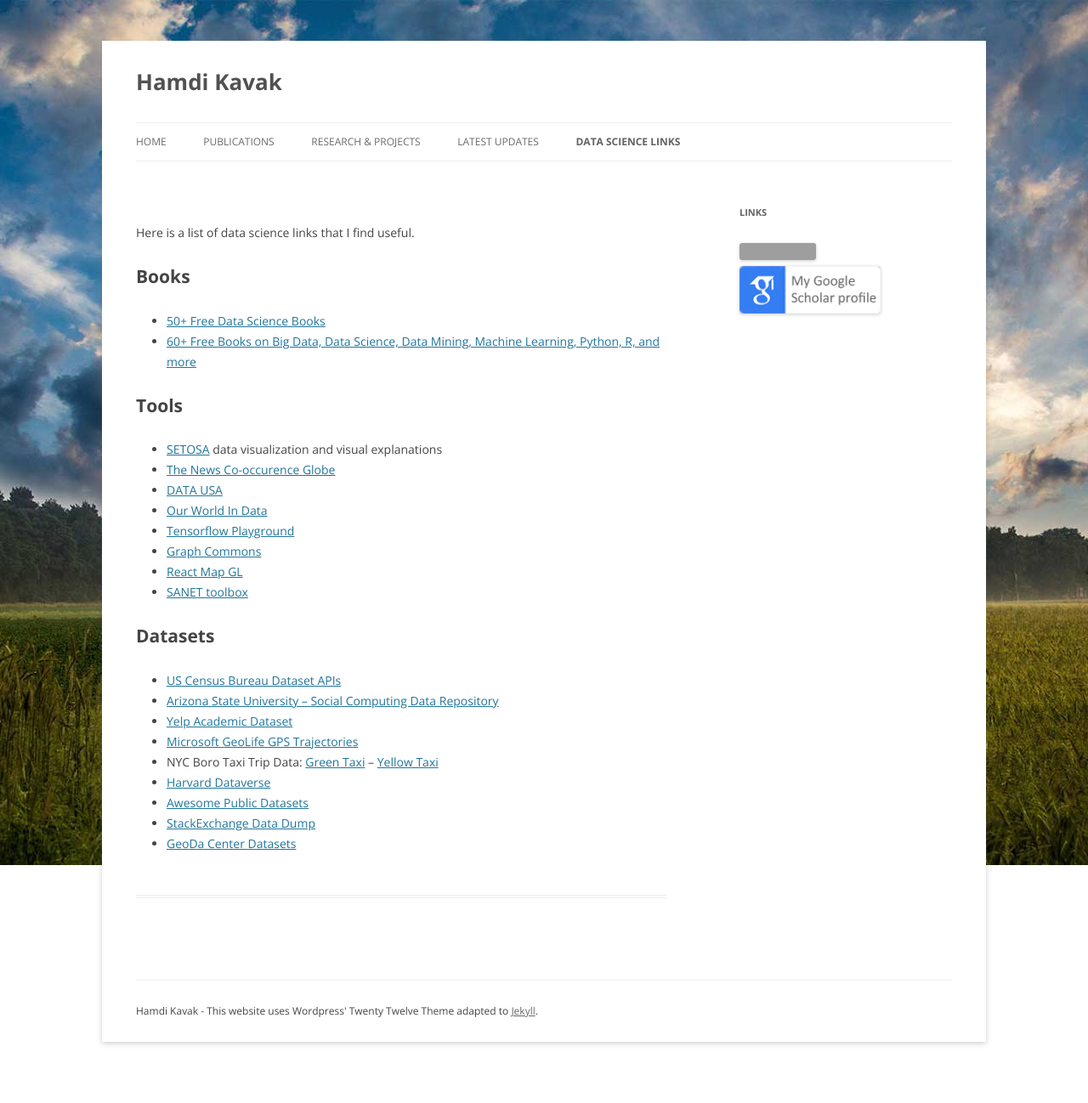
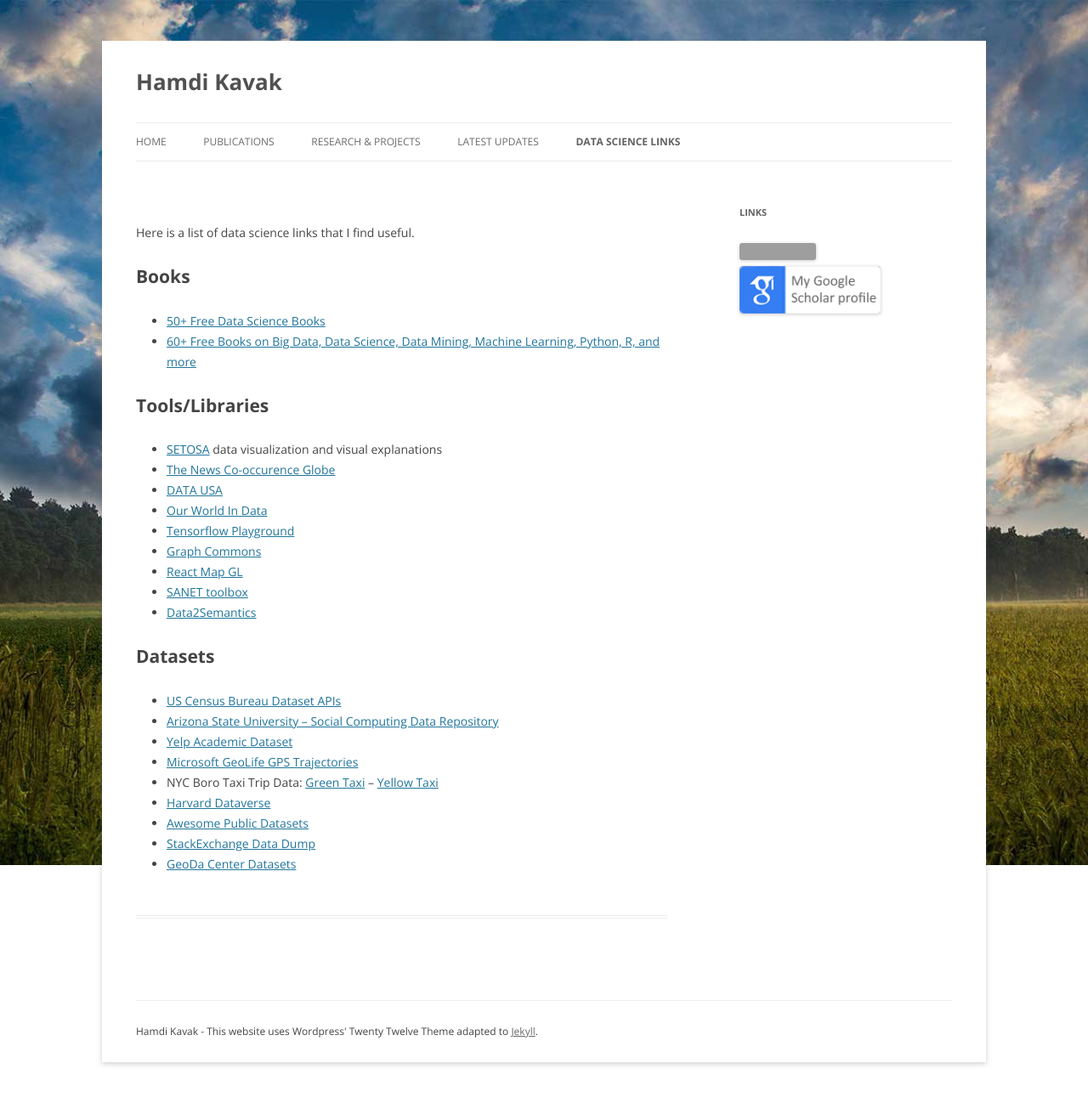
Before and after one commit to hamdikavak/hamdikavak.github.io, a Jekyll site: the page built from datasets/index.html, in a window 1280 px wide. Shown: the whole page at 85% size. Built offline with Jekyll 4.4.1, drawn with Linux system fonts in a browser that asks for light colours; nearby versions of some CDN libraries; library files that are not in the unit come from our copies; before the commit the page ends 1274 px from its top, so only the background shows below that; grey boxes are pictures that could not be loaded.

Commit message:
Update index.html

```diff
--- a/datasets/index.html
+++ b/datasets/index.html
@@ -12,7 +12,7 @@ current_page_datasets: current_page_item
 	<li><a href="http://www.datasciencecentral.com/profiles/blogs/50-free-data-science-books?overrideMobileRedirect=1" target="_blank">50+ Free Data Science Books</a></li>
 	<li><a href="http://www.kdnuggets.com/2015/09/free-data-science-books.html">60+ Free Books on Big Data, Data Science, Data Mining, Machine Learning, Python, R, and more</a></li>
 </ul>
-<h1>Tools</h1>
+<h1>Tools/Libraries</h1>
 <ul>
 	<li><a href="http://setosa.io/" target="_blank">SETOSA</a> data visualization and visual explanations</li>
 	<li><a href="http://data.gdeltproject.org/blog/news-cooccurrence-globe/globe_cooccur.html">The News Co-occurence Globe</a></li>
@@ -22,8 +22,7 @@ current_page_datasets: current_page_item
 	<li><a href="https://graphcommons.com/">Graph Commons</a></li>
 	<li><a href="https://github.com/uber/react-map-gl/">React Map GL</a></li>
 	<li><a href="http://sanet.csis.u-tokyo.ac.jp/">SANET toolbox</a></li>
-
-
+	<li><a href="https://github.com/Data2Semantics/">Data2Semantics</a></li>
 </ul>
 <h1>Datasets</h1>
 <ul>
```
